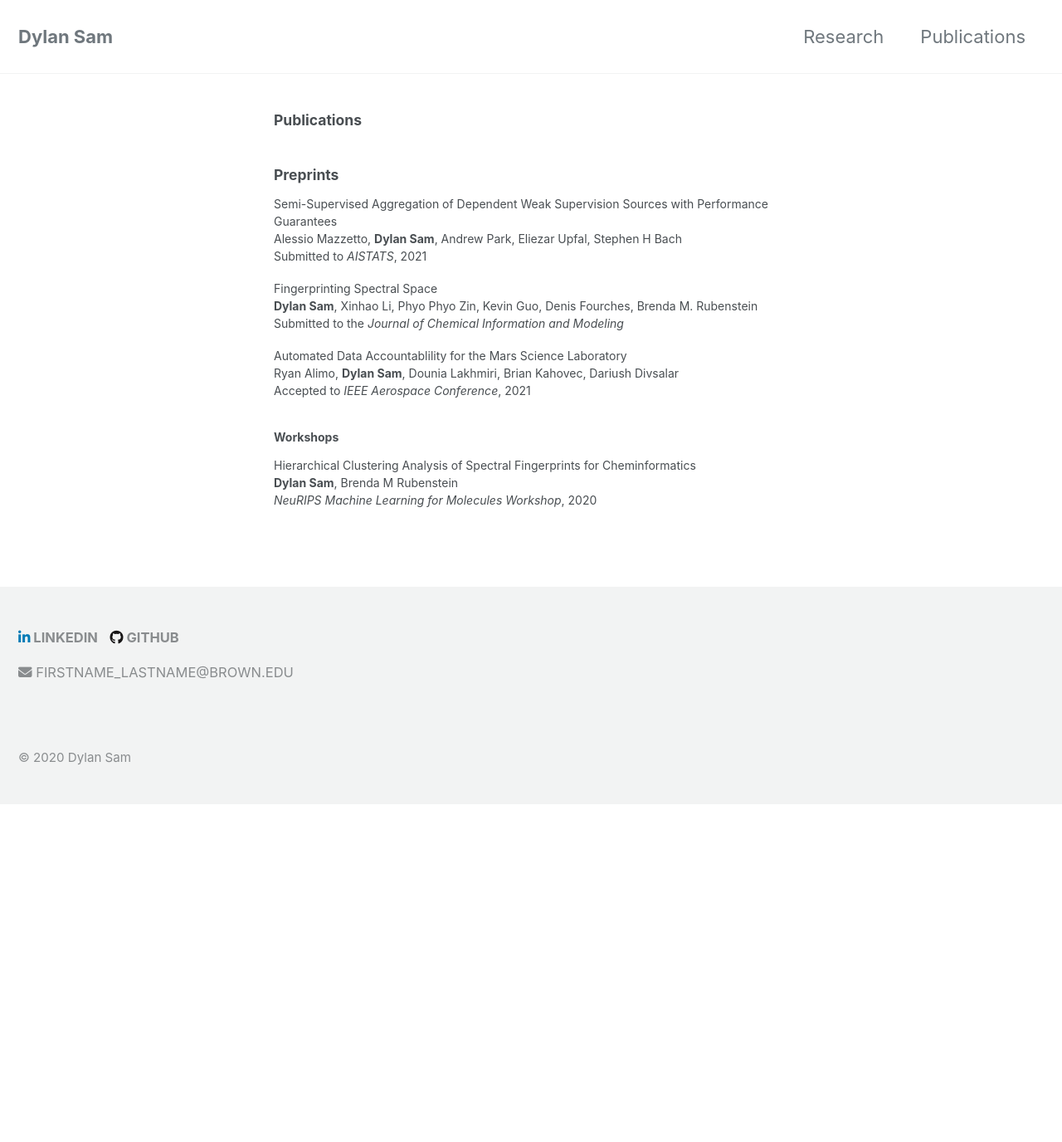
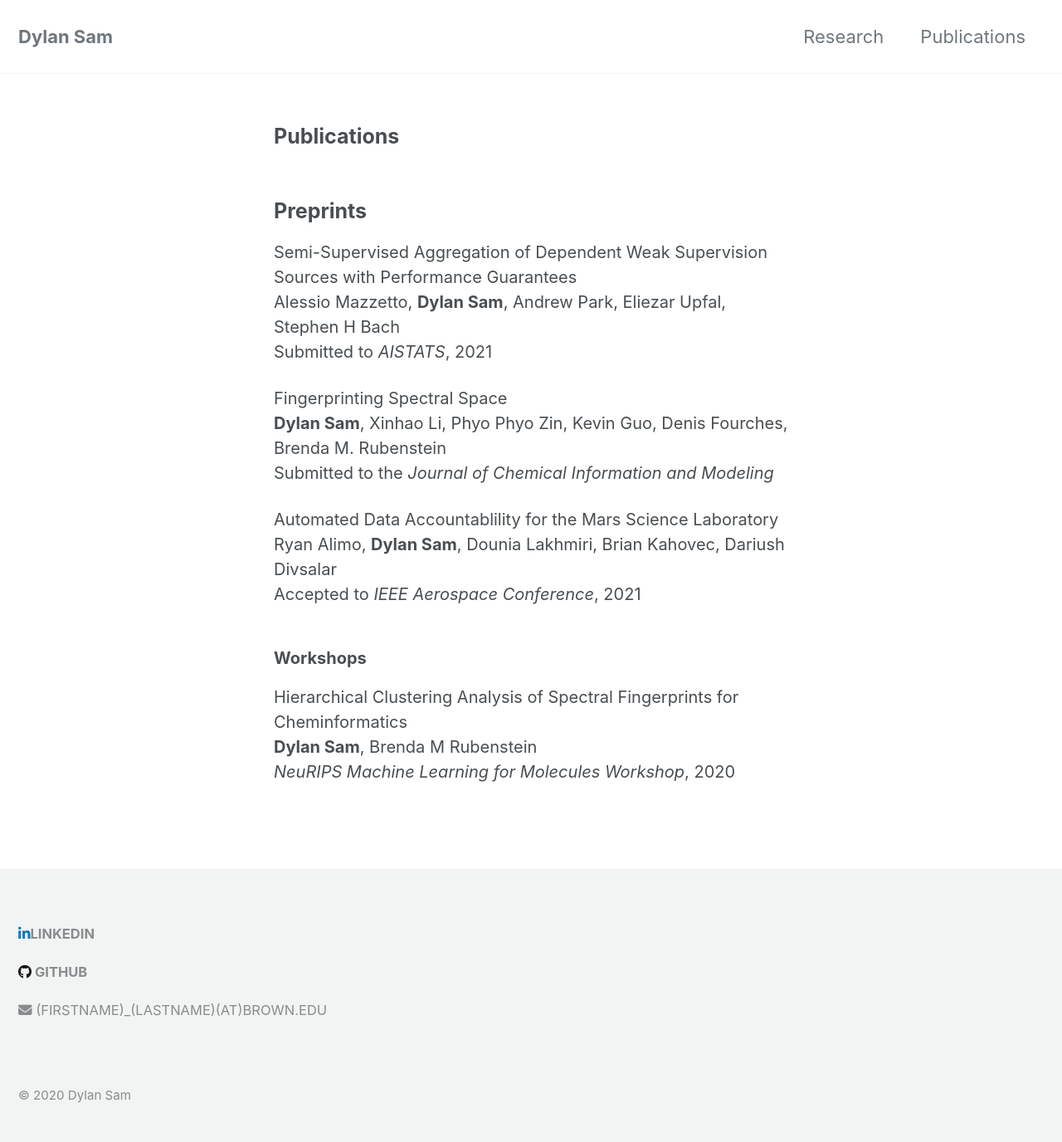
Before and after one commit to dsam99/dsam99.github.io, a Jekyll site: the page built from publications.md, in a window 1280 px wide. Shown: the whole page at 83% size. Built offline with Jekyll 4.4.1, drawn with Linux system fonts in a browser that asks for light colours; cached includes are drawn as plain includes; nearby versions of some CDN libraries; before the commit the page ends 969 px from its top, so only the background shows below that.

Commit message:
making small fixes to font and footer

```diff
--- a/_includes/footer.html
+++ b/_includes/footer.html
@@ -14,11 +14,11 @@
 
     <li>
     <!-- LinkedIn -->
-    <a href="https://www.linkedin.com/in/dylan-sam/"><i class="fab fa-linkedin-in" aria-hidden="true"></i>  LinkedIn</a>
+    <p><a href="https://www.linkedin.com/in/dylan-sam/"><i class="fab fa-linkedin-in" aria-hidden="true"></i>LinkedIn</a></p>
     <!-- Github -->
-    <a href="https://github.com/dsam99"><i class="fab fa-github" aria-hidden="true"></i>  Github</a>
+    <p><a href="https://github.com/dsam99"><i class="fab fa-github" aria-hidden="true"></i> Github </a></p>
     <!-- Email -->
-    <p><i class="fa fa-envelope" aria-hidden="true"></i>  firstname_lastname@brown.edu</p>
+    <p><i class="fa fa-envelope" aria-hidden="true"></i>  (firstname)_(lastname)(at)brown.edu</p>
     <!-- Phone -->
     {% comment %} <p><i class="fa fa-phone" aria-hidden="true"></i>  253-509-2684</p> {% endcomment %}
     </li>
--- a/assets/css/main.scss
+++ b/assets/css/main.scss
@@ -32,7 +32,7 @@ head {
 	padding: 10px;
 	padding-top: 10px;
 	padding-bottom: 10px;
-	font-size: 14px;
+	font-size: 20px;
 }
 
 .teaching {
```
